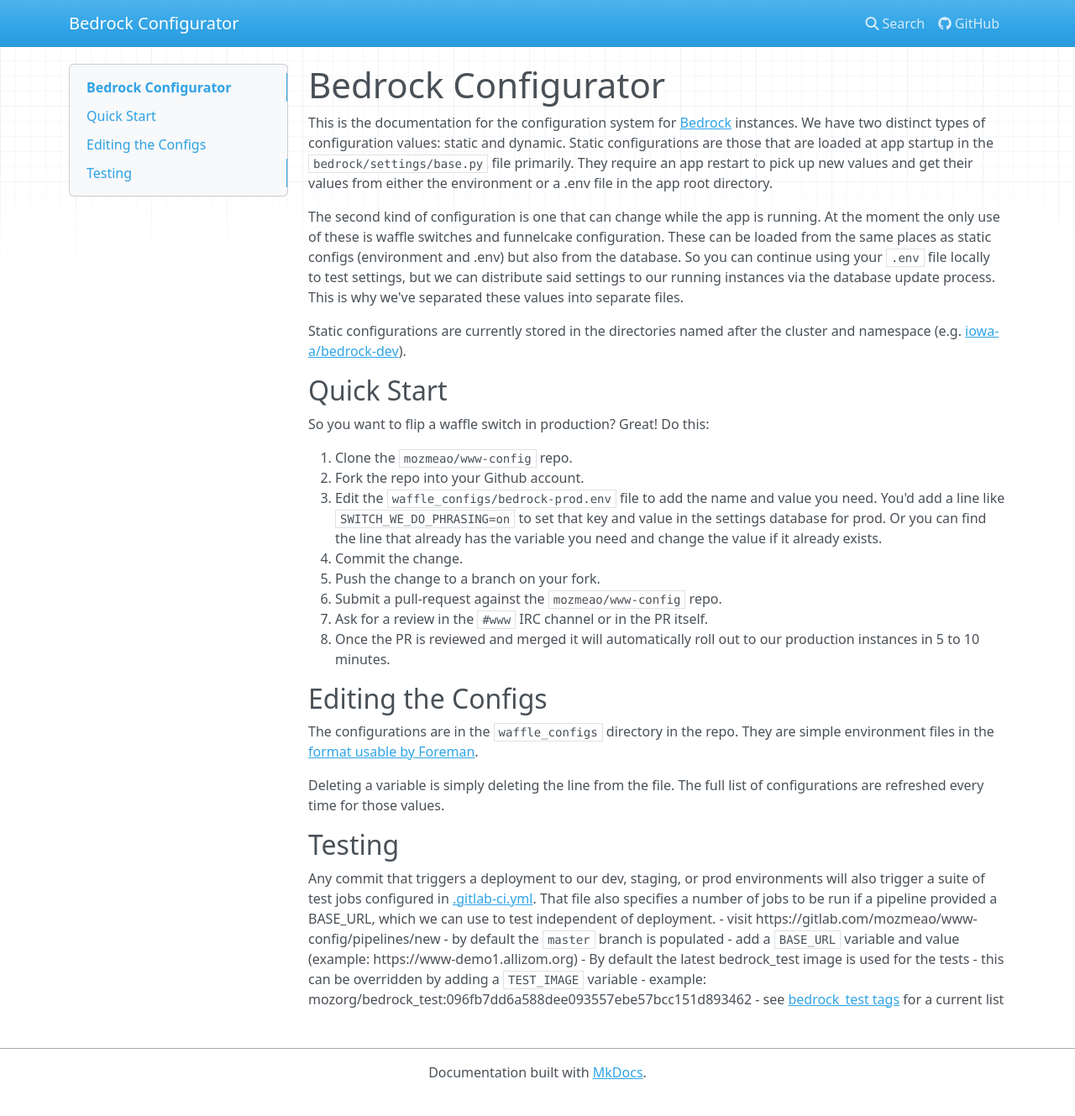
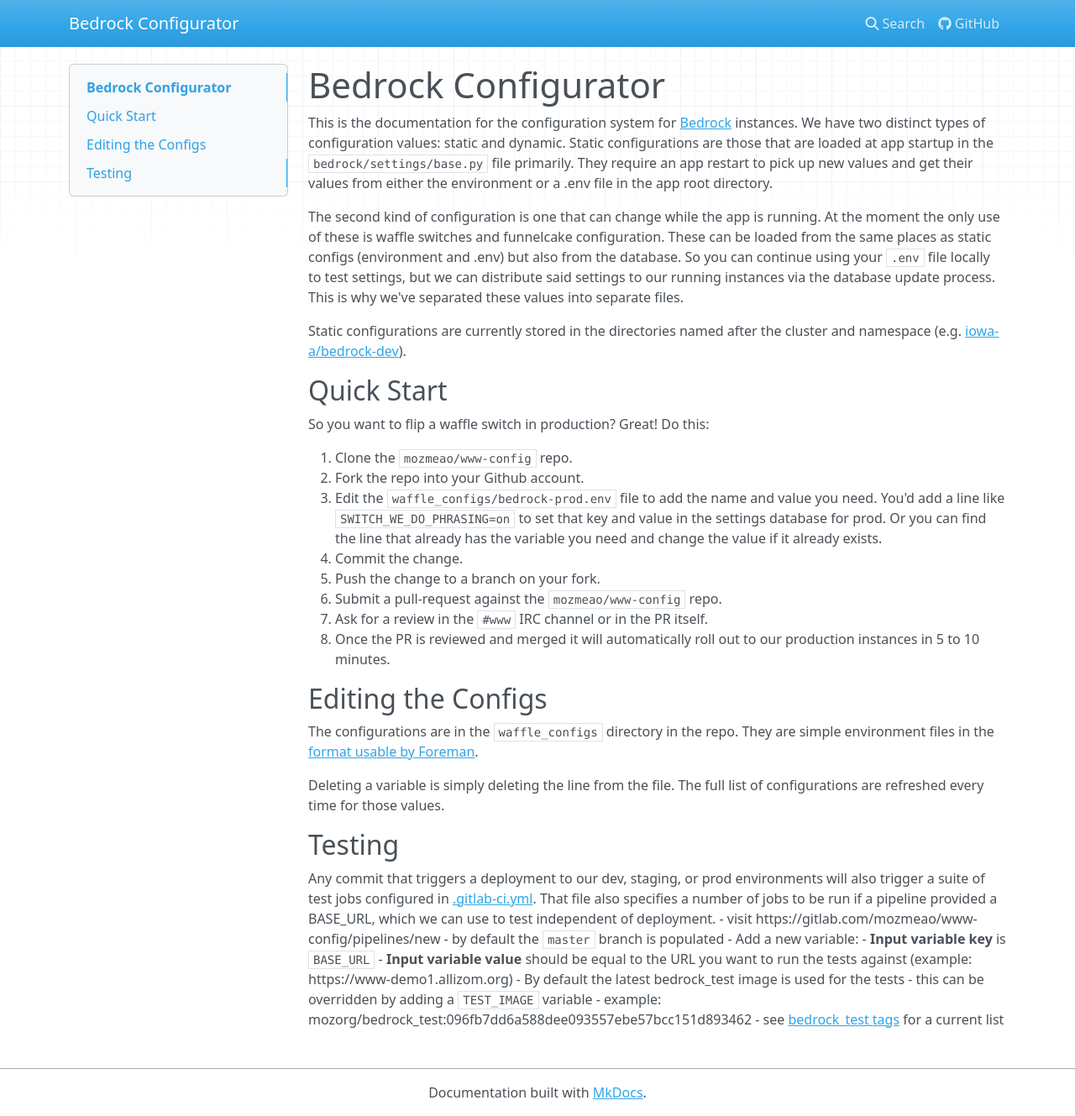
Before and after one commit to mozmeao/www-config, an MkDocs documentation site: the page built from docs/index.md, in a window 1280 px wide and 1329 px high. Shown: the whole window at 84% size. Built offline with MkDocs 1.6.1, drawn with Linux system fonts in a browser that asks for light colours; nearby versions of some CDN libraries.

Commit message:
Add form field names to documentation

```diff
--- a/docs/index.md
+++ b/docs/index.md
@@ -40,7 +40,9 @@
 Any commit that triggers a deployment to our dev, staging, or prod environments will also trigger a suite of test jobs configured in [.gitlab-ci.yml](https://github.com/mozmeao/www-config/blob/master/.gitlab-ci.yml). That file also specifies a number of jobs to be run if a pipeline provided a BASE_URL, which we can use to test independent of deployment.
 - visit https://gitlab.com/mozmeao/www-config/pipelines/new
 - by default the `master` branch is populated
-- add a `BASE_URL` variable and value (example: https://www-demo1.allizom.org)
+- Add a new variable:
+  - **Input variable key** is `BASE_URL`
+  - **Input variable value** should be equal to the URL you want to run the tests against (example: https://www-demo1.allizom.org)
 - By default the latest bedrock_test image is used for the tests
   - this can be overridden by adding a `TEST_IMAGE` variable
   - example: mozorg/bedrock_test:096fb7dd6a588dee093557ebe57bcc151d893462
```
